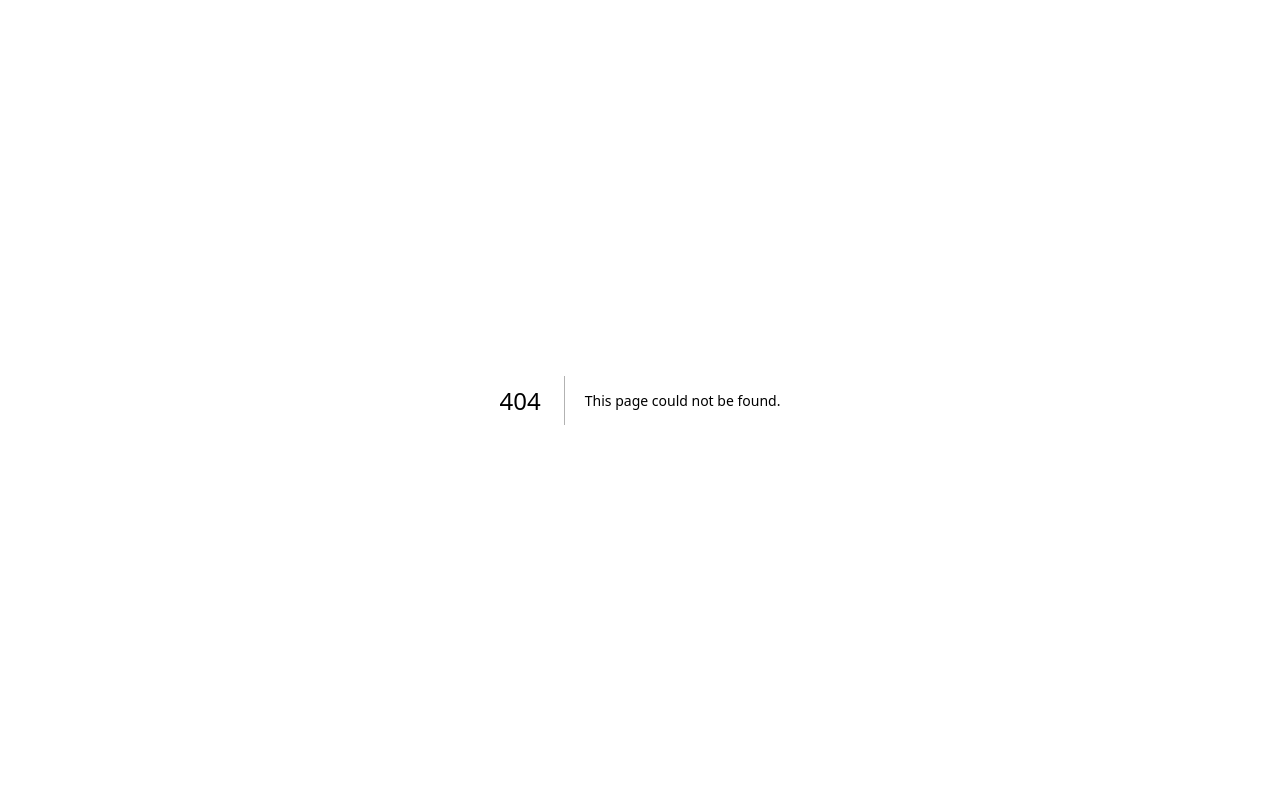
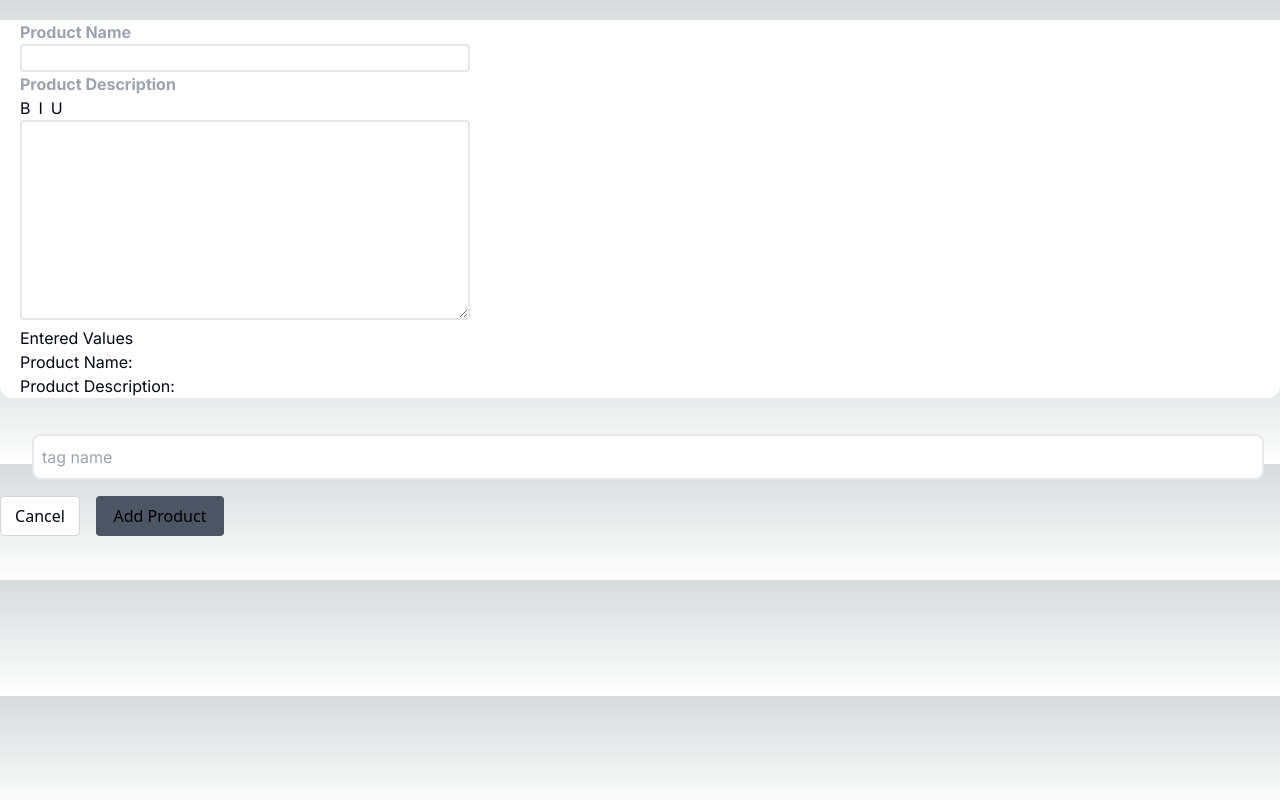
Before and after one commit to JumboCode/theatre-at-first, a Next.js app: page /item-upload-page-test in a window 1280 px wide. Before the commit this address had no page. Built offline with nearby package versions, Linux system fonts and the light colour scheme.

Commit message:
Co-authored-by: Brandon Dionisio <brandondionisio@users.noreply.github.com>

```diff
--- /dev/null
+++ b/src/app/item-upload-page-test/page.tsx
@@ -0,0 +1,15 @@
+import ItemUpload from "@/components/itemUploadPage";
+
+export default function testPage() {
+    const cancel = "Cancel";
+    const product = "Add Product";
+
+    return (
+        <main>
+            <ItemUpload
+                cancel={cancel}
+                product={product}
+            ></ItemUpload>
+        </main>
+    );
+}
--- /dev/null
+++ b/src/components/itemUploadPage.tsx
@@ -0,0 +1,53 @@
+"use client";
+import { useState } from "react";
+import ItemInput from "./itemInputForm";
+import TagDropdown from "./TagDropdown";
+import { InsertItem } from "@/db/schema";
+// import ImageCapture from "./"
+
+
+
+
+interface buttons {
+    cancel: string;
+    product: string;
+}
+
+export default function ItemUpload(props: buttons) {
+
+    // const
+
+    const allTags = [
+        "one",
+        "two",
+        "three",
+        "four",
+        "five",
+        "six",
+        "seven",
+        "oneone",
+    ];
+
+    return (
+        <div className="bg-white h-24 overflow-visible">
+            <div className="flex-grow">
+                <ItemInput></ItemInput>
+            </div>
+            <div className="ml-4">
+                <TagDropdown tags={allTags}></TagDropdown>
+            </div>
+            <button
+            // onClick={}
+            className="font-sans h-10 w-20 bg-white rounded text-gray-950 text-base border border-solid border-gray-300 mr-4 hover:bg-gray-300 hover: duration-300"
+            >
+                {props.cancel}
+            </button>
+            <button
+            className="font-sans h-10 w-32 bg-gray-600 rounded text-white-950 text-base hover:bg-gray-500 hover: duration-300"
+            // onClick={}
+            >
+                {props.product}
+            </button>
+        </div>
+    );
+}
```
